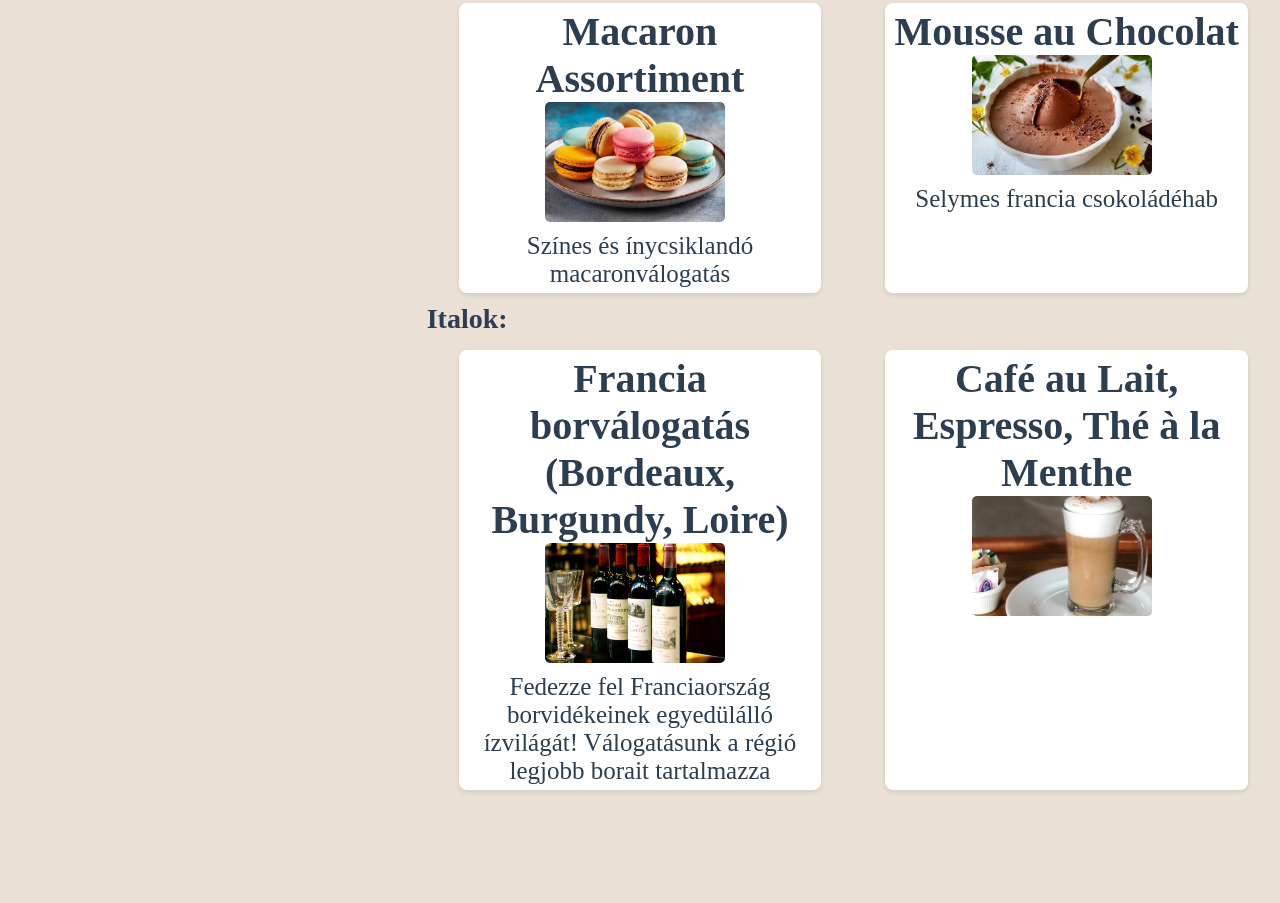
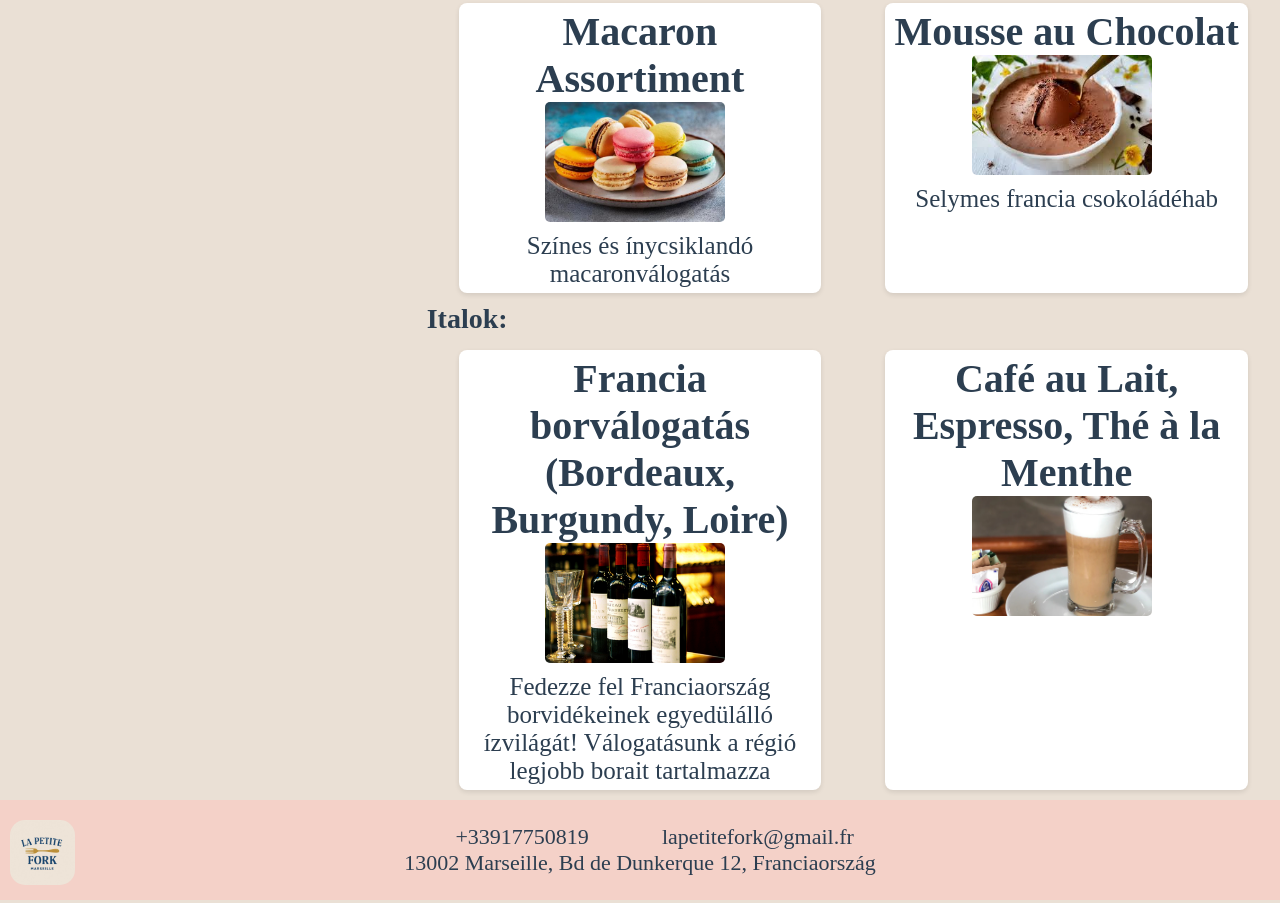
Before and after one commit to palgyula/Projekt2, a plain HTML site: page etlap.html in a window 1280 px wide. Shown: the part 3468-4371 px from the top of the page. Before the commit the page ends 4268 px from the top, so only its background shows below. Drawn offline with Linux system fonts and the light colour scheme; a web font is replaced by a local one.

Commit message:
megcsinaltam magamnal a footert, tenyleg megvan az egesz etlap

```diff
--- a/css/etlap2.css
+++ b/css/etlap2.css
@@ -104,6 +104,50 @@ html {
 
 .lista li a {
     text-decoration: none;
+}
+
+footer{
+    height: 100px;
+    display:flex;
+    padding-bottom: 20px;
+    padding-top: 20px;
+    background-color: #F4D1C8;
+}
+
+.footertart{
+    margin: auto;
+    display:grid;
+    grid-template-columns: 1fr 1fr;
+    grid-template-rows: 1fr 1fr;
+    text-align: center;
+}
+
+.teloszam{
+    grid-column: 1 / 2;
+    grid-row: 1 / 2;
+}
+
+.email{
+    grid-column: 2 / 3;
+    grid-row: 1 / 2;
+}
+
+.hazszam{
+    grid-column: 1 / 3;
+    grid-row: 2 / 3;
+}
+
+footer img{
+    margin: auto;
+    width: 65px;
+    height: 65px;
+    margin-left: 10PX;
+    border-radius: 15px;
+    margin-bottom: 12px;
+}
+
+#kep2{
+    visibility:hidden;
 }
 
 /* ======= MOBIL NÉZET (max-width: 800px) ======= */
--- a/etlap.html
+++ b/etlap.html
@@ -176,5 +176,27 @@
             <img src="images/kave.jpg" alt="">
         </div>
     </section>
+
+    <footer>
+        <div>
+            <img src="images/logo.jpg" alt="">
+        </div>
+            <div class="footertart">
+            <div class="teloszam">
+                <p>+33917750819</p>
+            </div>
+            <div class="email">
+                <p>lapetitefork@gmail.fr</p>
+            </div>
+            <div class="hazszam">
+                <p>13002 Marseille, Bd de Dunkerque 12, Franciaország</p>
+            </div>
+        </div>
+        <div id="kep2">
+            <img src="images/logo.jpg" alt="">
+        </div>
+
+    </footer>
+
 </body>
 </html>
```
